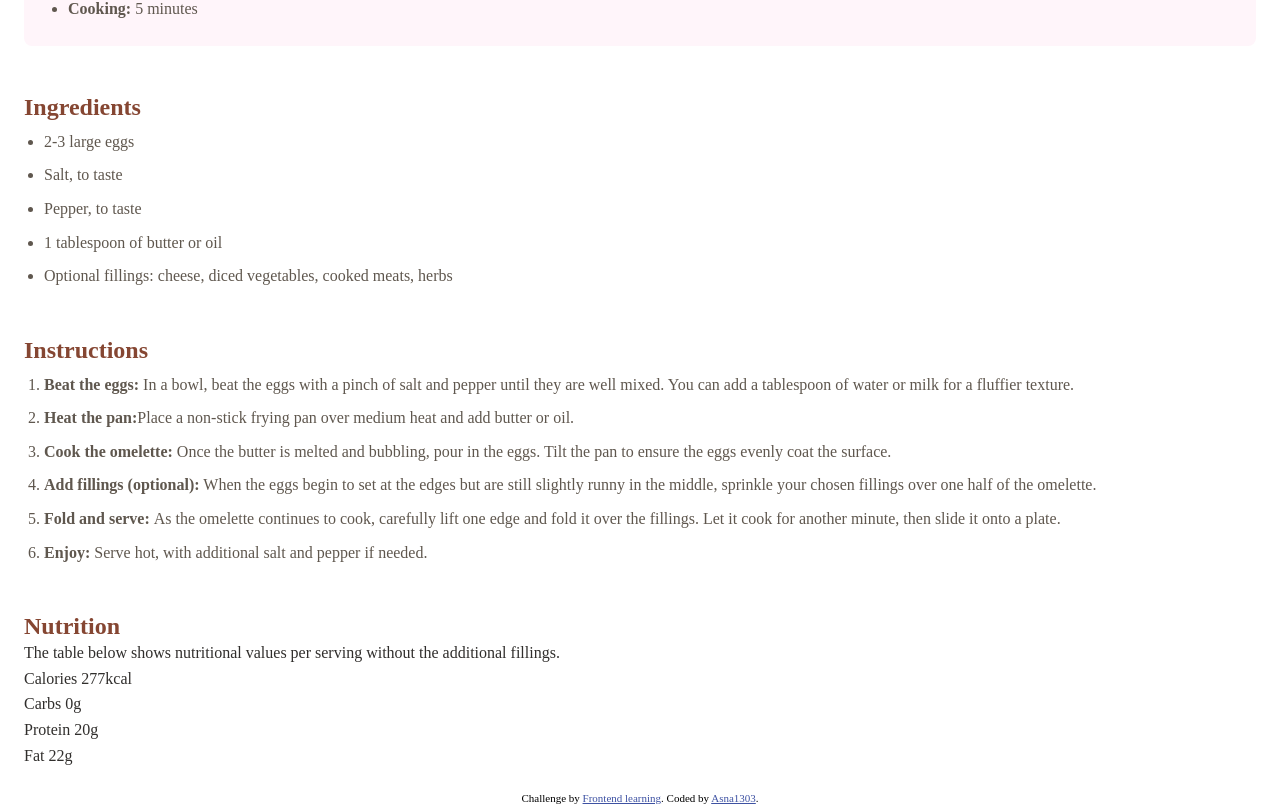
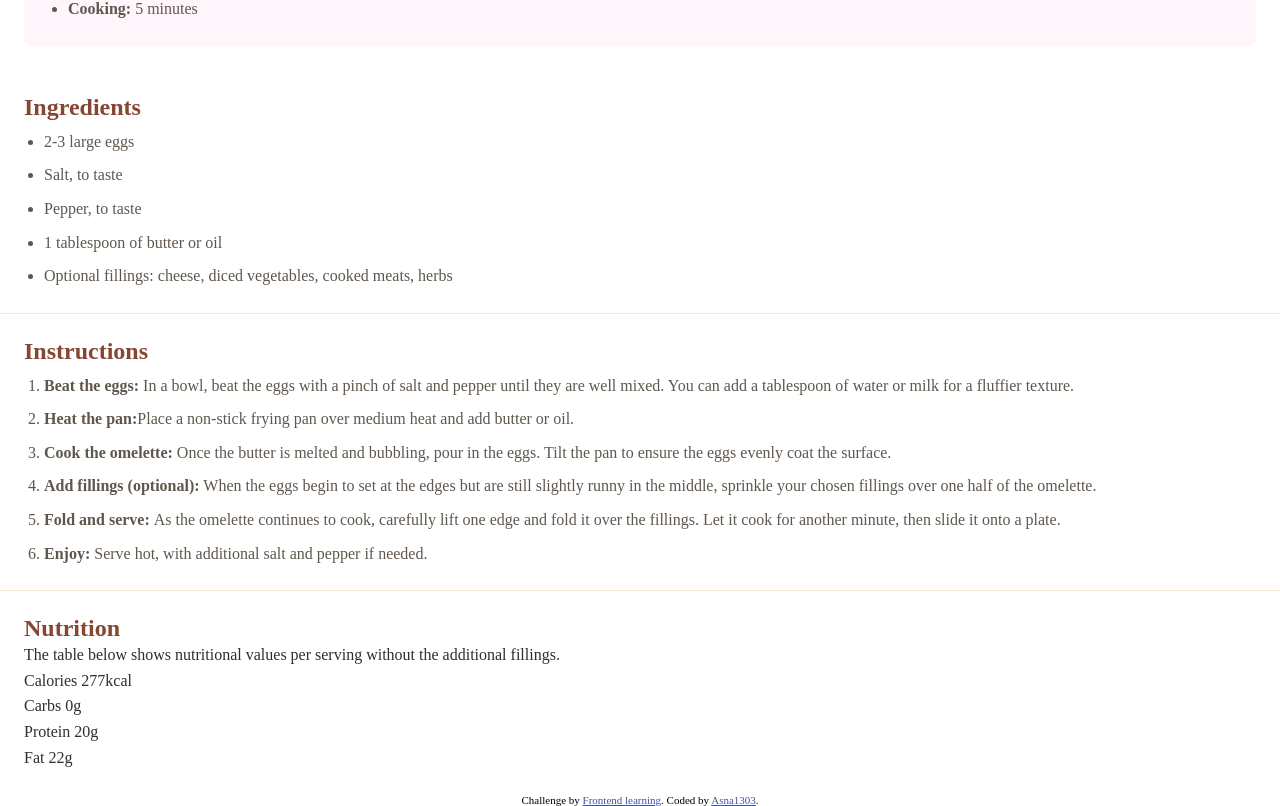
Before and after one commit to Asna1303/code-cuisine-recipe-page, a plain HTML site: page recipe-page-main/index.html in a window 1280 px wide. Shown: the part 841-1647 px from the top of the page. Drawn offline with Linux system fonts and the light colour scheme.

Commit message:
styled instructions

```diff
--- a/recipe-page-main/index.css
+++ b/recipe-page-main/index.css
@@ -62,3 +62,8 @@ li{
     margin-top: 0.5rem;
     color: hsl(30, 10%, 34%);
 }
+
+.instructions{
+    border-top: 1px solid hsl(30, 54%, 90%);
+    border-bottom: 1px solid hsl(30, 54%, 90%);
+}
```
